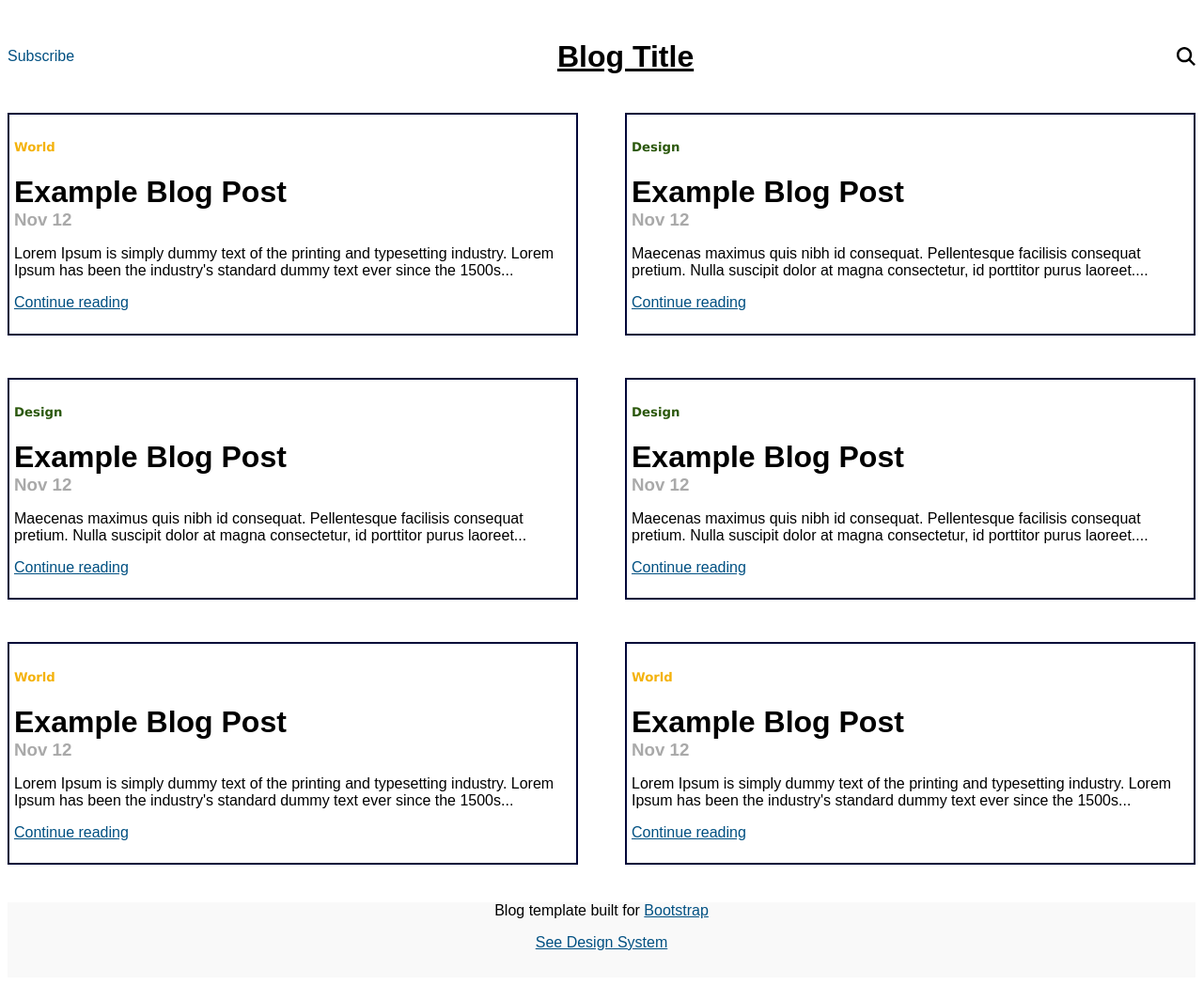
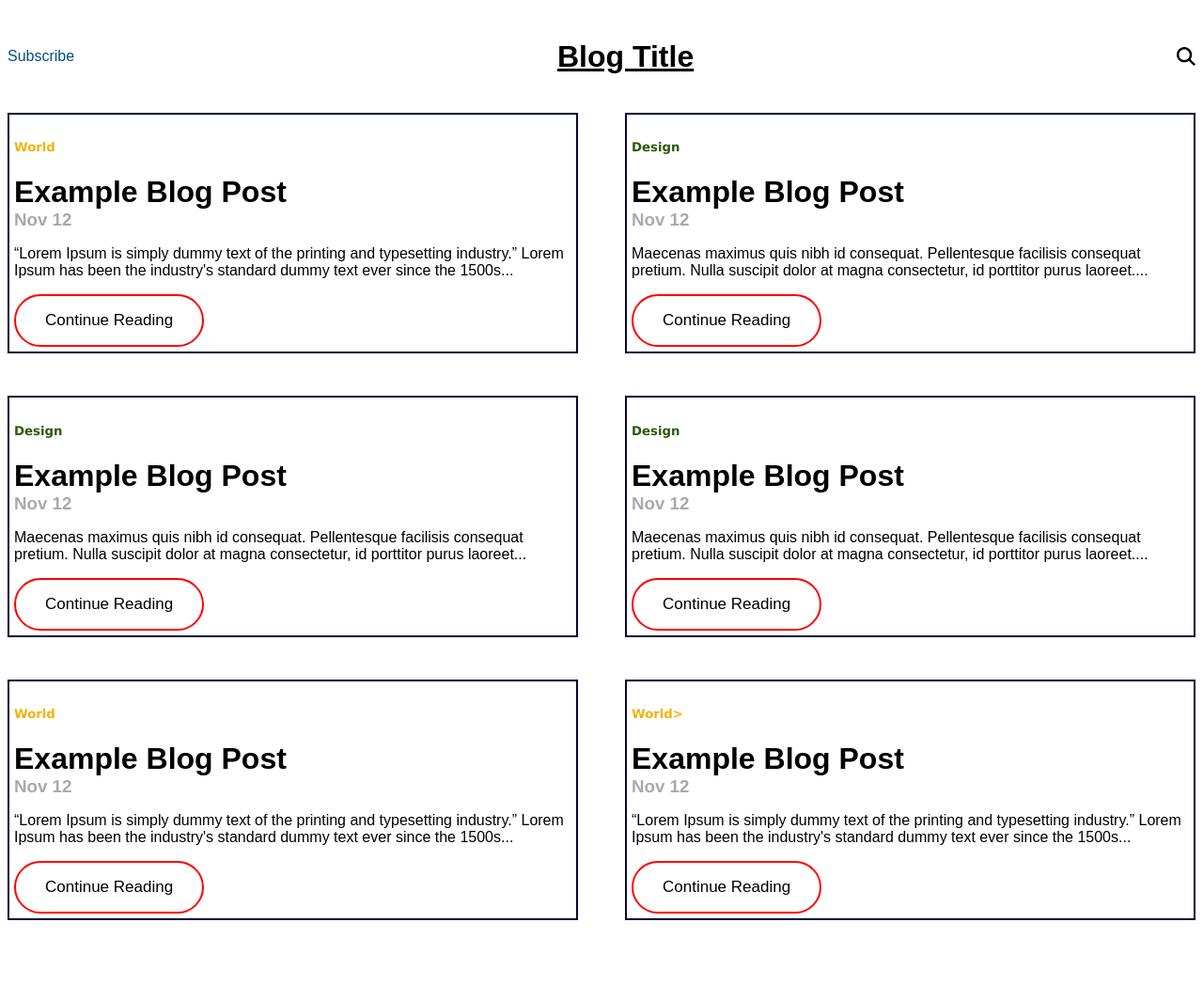
Before and after one commit to millzzzz/Personal-Blog-UDACITY, a plain HTML site: page main.html in a window 1280 px wide. Shown: the whole page at 94% size. After the commit the page ends 979 px from the top, so only its background shows below. Drawn offline with Linux system fonts and the light colour scheme.

Commit message:
submission 2.0

```diff
--- /dev/null
+++ b/css/blog-child-style.css
@@ -0,0 +1,14 @@
+.date {
+    color: darkgrey;
+    font-family: Helvetica;
+}
+
+.type {
+    font-family: Verdana;
+    color: #2b580c;
+}
+
+.type.world {
+    font-family: Verdana;
+    color: #f4b20b;
+}
--- /dev/null
+++ b/css/blog-grid.css
@@ -0,0 +1,77 @@
+.head {
+    height: 10vh;
+    margin: 20px 0px;
+    display: flex;
+    flex-direction: row;
+    justify-content: space-between;
+    align-items: center;
+
+}
+
+.parent {
+    display: grid;
+    grid-template-columns: repeat(2, 1fr);
+    grid-template-rows: repeat(3, 2fr);
+    grid-column-gap: 50px;
+    grid-row-gap: 45px;
+    height: 100vh;
+}
+
+.div1 {
+
+    grid-area: 1 / 1 / 2 / 2;
+}
+
+.div2 {
+    grid-area: 2 / 1 / 3 / 2;
+}
+
+.div3 {
+    grid-area: 3 / 1 / 4 / 2;
+}
+
+.div4 {
+    grid-area: 1 / 2 / 2 / 3;
+}
+
+.div5 {
+    grid-area: 2 / 2 / 3 / 3;
+}
+
+.div6 {
+    grid-area: 3 / 2 / 4 / 3;
+}
+
+.div1,
+.div2,
+.div3,
+.div4,
+.div5,
+.div6 {
+    border: 2px solid #000839;
+    padding: 5px;
+}
+
+/* Smaller Devices */
+@media screen and (min-width: 768px) and (max-width: 1023px) {
+    .parent {
+        display: grid;
+        grid-template-columns: 1fr;
+        grid-template-rows: repeat(6, 1fr);
+        grid-column-gap: 0px;
+        grid-row-gap: 20px;
+    }
+
+    .div4 {
+        grid-area: 4 / 1 / 5 / 2 !important;
+    }
+
+    .div5 {
+        grid-area: 5 / 1 / 6 / 2 !important;
+    }
+
+    .div6 {
+        grid-area: 6 / 1 / 7 / 2 !important;
+    }
+
+}
--- a/blogpost.css
+++ b/css/blogpost.css
@@ -76,10 +76,6 @@ footer {
     top: 1px;
 }
 
-.myButton.orange {
-    border: 2px solid #f4b20b;
-}
-
 .side-mid {
     display: flex;
     flex-direction: column;
@@ -94,3 +90,8 @@ footer {
     border: 2px solid #000839;
     padding: 5px;
 }
+
+figcaption {
+    font-family: Arial, Helvetica, sans-serif;
+
+}
--- /dev/null
+++ b/css/main.css
@@ -0,0 +1,42 @@
+@import "blog-grid.css";
+@import "blog-child-style.css";
+@import "blogpost.css";
+
+
+h1,
+h3 {
+    margin: 0;
+    font-family: Arial;
+}
+
+p,
+a {
+    font-family: Arial;
+}
+
+a {
+    color: #005082;
+}
+
+.myButton {
+    background-color: transparent;
+    border-radius: 28px;
+    border: 2px solid red;
+    display: inline-block;
+    cursor: pointer;
+    color: black;
+    font-family: Arial;
+    font-size: 17px;
+    padding: 16px 31px;
+    text-decoration: none;
+
+}
+
+.myButton:hover {
+    background-color: transparent;
+}
+
+.myButton:active {
+    position: relative;
+    top: 1px;
+}
--- a/main.css
+++ /dev/null
@@ -1,115 +0,0 @@
-h1,
-h3 {
-    margin: 0;
-    font-family: Arial;
-}
-
-.head {
-    height: 10vh;
-    margin: 20px 0px;
-    display: flex;
-    flex-direction: row;
-    justify-content: space-between;
-    align-items: center;
-
-}
-
-.parent {
-    display: grid;
-    grid-template-columns: repeat(2, 1fr);
-    grid-template-rows: repeat(3, 2fr);
-    grid-column-gap: 50px;
-    grid-row-gap: 45px;
-    height: 100vh;
-}
-
-/* Smaller Devices */
-@media screen and (min-width: 768px) and (max-width: 1023px) {
-    .parent {
-        display: grid;
-        grid-template-columns: 1fr;
-        grid-template-rows: repeat(6, 1fr);
-        grid-column-gap: 0px;
-        grid-row-gap: 20px;
-    }
-
-    .div4 {
-        grid-area: 4 / 1 / 5 / 2 !important;
-    }
-
-    .div5 {
-        grid-area: 5 / 1 / 6 / 2 !important;
-    }
-
-    .div6 {
-        grid-area: 6 / 1 / 7 / 2 !important;
-    }
-
-}
-
-.div1 {
-
-    grid-area: 1 / 1 / 2 / 2;
-}
-
-.div2 {
-    grid-area: 2 / 1 / 3 / 2;
-}
-
-.div3 {
-    grid-area: 3 / 1 / 4 / 2;
-}
-
-.div4 {
-    grid-area: 1 / 2 / 2 / 3;
-}
-
-.div5 {
-    grid-area: 2 / 2 / 3 / 3;
-}
-
-.div6 {
-    grid-area: 3 / 2 / 4 / 3;
-}
-
-.div1,
-.div2,
-.div3,
-.div4,
-.div5,
-.div6 {
-    border: 2px solid #000839;
-    padding: 5px;
-}
-
-footer {
-    height: 10vh;
-    margin-top: 40px;
-    text-align: center;
-    background-color: #f9f9f9;
-    font-family: Helvetica;
-}
-
-.date {
-    color: darkgrey;
-    font-family: Helvetica;
-}
-
-.type {
-    font-family: Verdana;
-    color: #2b580c;
-}
-
-.type.world {
-    font-family: Verdana;
-    color: #f4b20b;
-}
-
-p,
-a {
-    font-family: Arial;
-}
-
-a {
-    color: #005082;
-}
--- a/main.html
+++ b/main.html
@@ -1,68 +1,80 @@
 <!DOCTYPE html>
 
 <head>
-    <link rel='stylesheet' type='text/css' href='main.css' />
+    <link rel='stylesheet' type='text/css' href='css/main.css' />
 </head>
 
 <body>
     <div class="head">
         <a>Subscribe</a>
         <h1><u>Blog Title</u></h1>
-        <img src="src/search.svg" height="20px" width="20px" />
+        <img src="img/search.svg" height="20px" width="20px" />
     </div>
 
     <div class="parent">
         <div class="div1">
-            <h5 class="type world">World</h5>
+            <h5 class="type world"><b>World</b></h5>
             <h1>Example Blog Post</h1>
             <h3 class="date">Nov 12</h3>
-            <p>Lorem Ipsum is simply dummy text of the printing and typesetting industry. Lorem Ipsum has been the
+            <p><q>Lorem Ipsum is simply dummy text of the printing and typesetting industry.</q> Lorem Ipsum has been
+                the
                 industry's standard dummy text ever since the 1500s...</p>
-            <a href="blogpost.html" class="linkbottom">Continue reading</a>
+            <div class="buttons">
+                <a href="blogpost.html" class="myButton">Continue Reading</a>
+            </div>
+            <!-- <a href="blogpost.html" class="linkbottom">Continue reading</a> -->
         </div>
         <div class="div2">
-            <h5 class="type design">Design</h5>
+            <h5 class="type design"><b>Design</b></h5>
             <h1>Example Blog Post</h1>
             <h3 class="date">Nov 12</h3>
             <p>Maecenas maximus quis nibh id consequat. Pellentesque facilisis consequat pretium. Nulla suscipit dolor
                 at magna consectetur, id porttitor purus laoreet...</p>
-            <a href="blogpost.html" class="linkbottom">Continue reading</a>
+            <div class="buttons">
+                <a href="blogpost.html" class="myButton">Continue Reading</a>
+            </div>
         </div>
         <div class="div3">
-            <h5 class="type world">World</h5>
+            <h5 class="type world"><b>World</b></h5>
             <h1>Example Blog Post</h1>
             <h3 class="date">Nov 12</h3>
-            <p>Lorem Ipsum is simply dummy text of the printing and typesetting industry. Lorem Ipsum has been the
+            <p><q>Lorem Ipsum is simply dummy text of the printing and typesetting industry.</q> Lorem Ipsum has been
+                the
                 industry's standard dummy text ever since the 1500s...</p>
-            <a href="blogpost.html" class="linkbottom">Continue reading</a>
+            <div class="buttons">
+                <a href="blogpost.html" class="myButton">Continue Reading</a>
+            </div>
         </div>
         <div class="div4">
-            <h5 class="type">Design</h5>
+            <h5 class="type"><b>Design</b></h5>
             <h1>Example Blog Post</h1>
             <h3 class="date">Nov 12</h3>
             <p>Maecenas maximus quis nibh id consequat. Pellentesque facilisis consequat pretium. Nulla suscipit dolor
                 at magna consectetur, id porttitor purus laoreet....</p>
-            <a href="blogpost.html" class="linkbottom">Continue reading</a>
+            <div class="buttons">
+                <a href="blogpost.html" class="myButton">Continue Reading</a>
+            </div>
         </div>
         <div class="div5">
-            <h5 class="type">Design</h5>
+            <h5 class="type"><b>Design</b></h5>
             <h1>Example Blog Post</h1>
             <h3 class="date">Nov 12</h3>
             <p>Maecenas maximus quis nibh id consequat. Pellentesque facilisis consequat pretium. Nulla suscipit dolor
                 at magna consectetur, id porttitor purus laoreet....</p>
-            <a href="blogpost.html" class="linkbottom">Continue reading</a>
+            <div class="buttons">
+                <a href="blogpost.html" class="myButton">Continue Reading</a>
+            </div>
         </div>
         <div class="div6">
-            <h5 class="type world">World</h5>
+            <h5 class="type world"><b>World</b>></h5>
             <h1>Example Blog Post</h1>
             <h3 class="date">Nov 12</h3>
-            <p>Lorem Ipsum is simply dummy text of the printing and typesetting industry. Lorem Ipsum has been the
+            <p><q>Lorem Ipsum is simply dummy text of the printing and typesetting industry.</q> Lorem Ipsum has been
+                the
                 industry's standard dummy text ever since the 1500s...</p>
-            <a href="blogpost.html" class="linkbottom">Continue reading</a>
+            <div class="buttons">
+                <a href="blogpost.html" class="myButton">Continue Reading</a>
+            </div>
         </div>
     </div>
-    <footer>
-        <p>Blog template built for <a href="https://getbootstrap.com/">Bootstrap</a></p>
-        <a href="https://getbootstrap.com/">See Design System</a>
-    </footer>
 </body>
```
Also changed, not shown: blogpost.html (+9 -6 lines), img/img1.jpeg (added), img/search.svg (renamed from src/search.svg).
